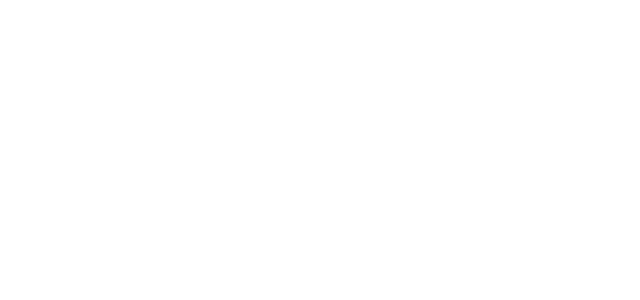
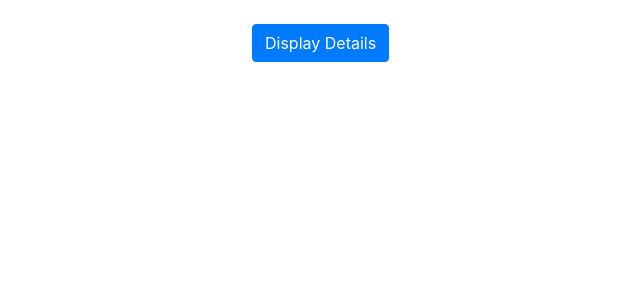
Before and after one commit to Cheshire89/aa-angular-study, an Angular app: page / in a window 1280 px wide. Shown: the top 300 px of the page, without its empty margins (118-758 px from the left). Built offline with nearby package versions, Linux system fonts and the light colour scheme.

Commit message:
button click tracker

```diff
--- a/src/app/app.component.html
+++ b/src/app/app.component.html
@@ -0,0 +1,23 @@
+<div class="container">
+    <div class="row justify-content-center mt-4">
+        <div class="col-6">
+            <button type="button" class="btn btn-primary" (click)="toggleDetails()">Display Details</button>
+        </div>
+    </div>
+
+    <div class="row justify-content-center mt-4" *ngIf="displayDetails">
+        <div class="col-6">
+            <p>Secret Password = <strong>&quot;Tuna&quot;</strong></p>
+        </div>
+    </div>
+
+    <div class="row justify-content-center mt-4" *ngIf="clickTrackingArr.length > 0">
+        <div class="col-6">
+            <div class="row">
+                <div class="col-12" *ngFor="let logItem of clickTrackingArr; let i = index">
+                    <p [ngClass]="{'bg-success': i > 3}" [ngStyle]="{'color': i > 3 ? '#fff' : '#000'}">{{ logItem }}</p>
+                </div>
+            </div>
+        </div>
+    </div>
+</div>
--- a/src/app/app.component.ts
+++ b/src/app/app.component.ts
@@ -6,5 +6,11 @@ import { Component } from '@angular/core';
   styleUrls: []
 })
 export class AppComponent {
-  title = 'aa-angular-study';
+  displayDetails = false;
+  clickTrackingArr: string[] = [];
+
+  toggleDetails(){
+    this.displayDetails = !this.displayDetails;
+    this.clickTrackingArr.push(`The display details is now: ${this.displayDetails ? 'on' : 'off'}. ${Date.now()}`);
+  }
 }
```
